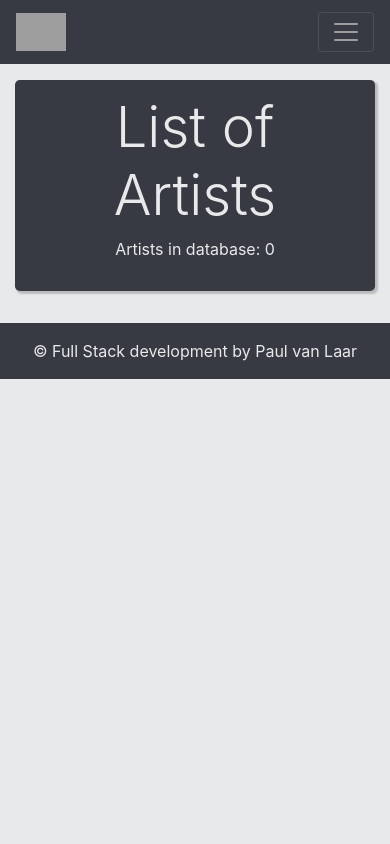
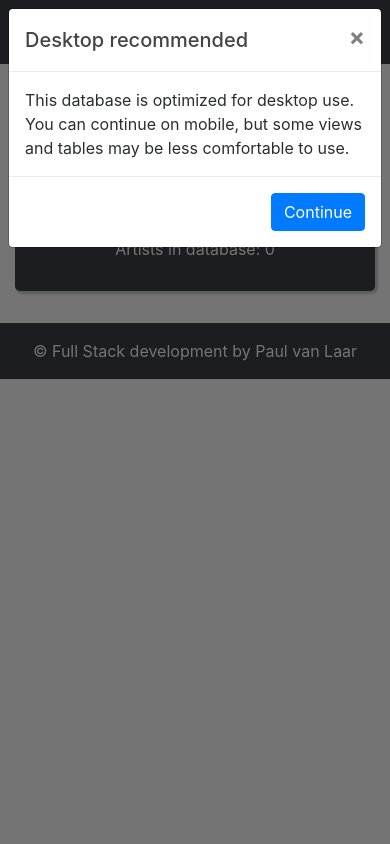
Before and after one commit to TAHPaul/DttG_db, a Django app: page /artists/ in a window 390 px wide. Run offline with Django 4.2, Linux system fonts and the light colour scheme; data that the repository does not hold is empty; some libraries are stand-ins or nearby versions; grey boxes are pictures that could not be loaded.

Commit message:
feat: mobile notice and allowlist-based iframe embedding

```diff
--- a/data/templates/data/base.html
+++ b/data/templates/data/base.html
@@ -63,6 +63,25 @@
 	  </div>
 	</main>
 
+	<div class="modal fade" id="mobileNoticeModal" tabindex="-1" role="dialog" aria-labelledby="mobileNoticeModalLabel" aria-hidden="true">
+	  <div class="modal-dialog" role="document">
+	    <div class="modal-content">
+	      <div class="modal-header">
+	        <h5 class="modal-title" id="mobileNoticeModalLabel">Desktop recommended</h5>
+	        <button type="button" class="close" data-dismiss="modal" aria-label="Close" id="mobileNoticeClose">
+	          <span aria-hidden="true">&times;</span>
+	        </button>
+	      </div>
+	      <div class="modal-body">
+	        This database is optimized for desktop use. You can continue on mobile, but some views and tables may be less comfortable to use.
+	      </div>
+	      <div class="modal-footer">
+	        <button type="button" class="btn btn-primary" data-dismiss="modal" id="mobileNoticeContinue">Continue</button>
+	      </div>
+	    </div>
+	  </div>
+	</div>
+
 	<!-- Optional JavaScript -->
     <!-- jQuery first, then Popper.js, then Bootstrap JS -->
     <script src="https://code.jquery.com/jquery-3.2.1.slim.min.js" integrity="sha384-KJ3o2DKtIkvYIK3UENzmM7KCkRr/rE9/Qpg6aAZGJwFDMVNA/GpGFF93hXpG5KkN" crossorigin="anonymous"></script>
@@ -72,6 +91,23 @@
     <script>
 		$(document).ready(function(){
 		  $('[data-toggle="tooltip"]').tooltip();
+
+		  var mobileNoticeKey = 'dttg_mobile_notice_dismissed_v1';
+		  var isSmallScreen = window.matchMedia('(max-width: 991.98px)').matches;
+		  var isMobileUserAgent = /Android|webOS|iPhone|iPad|iPod|BlackBerry|IEMobile|Opera Mini/i.test(navigator.userAgent);
+		  var shouldShowMobileNotice = (isSmallScreen || isMobileUserAgent) && !localStorage.getItem(mobileNoticeKey);
+
+		  if (shouldShowMobileNotice) {
+			$('#mobileNoticeModal').modal('show');
+		  }
+
+		  $('#mobileNoticeContinue, #mobileNoticeClose').on('click', function(){
+			localStorage.setItem(mobileNoticeKey, '1');
+		  });
+
+		  $('#mobileNoticeModal').on('hidden.bs.modal', function(){
+			localStorage.setItem(mobileNoticeKey, '1');
+		  });
 		});
 	</script>
 
```
Also changed, not shown: docs/embed_test_page.html (added, +20 -0 lines), docs/update_plan.md (+3 -0 lines), dttg_new/frame_ancestors_middleware.py (added, +24 -0 lines), dttg_new/settings.py (+13 -0 lines), 1 other file.
